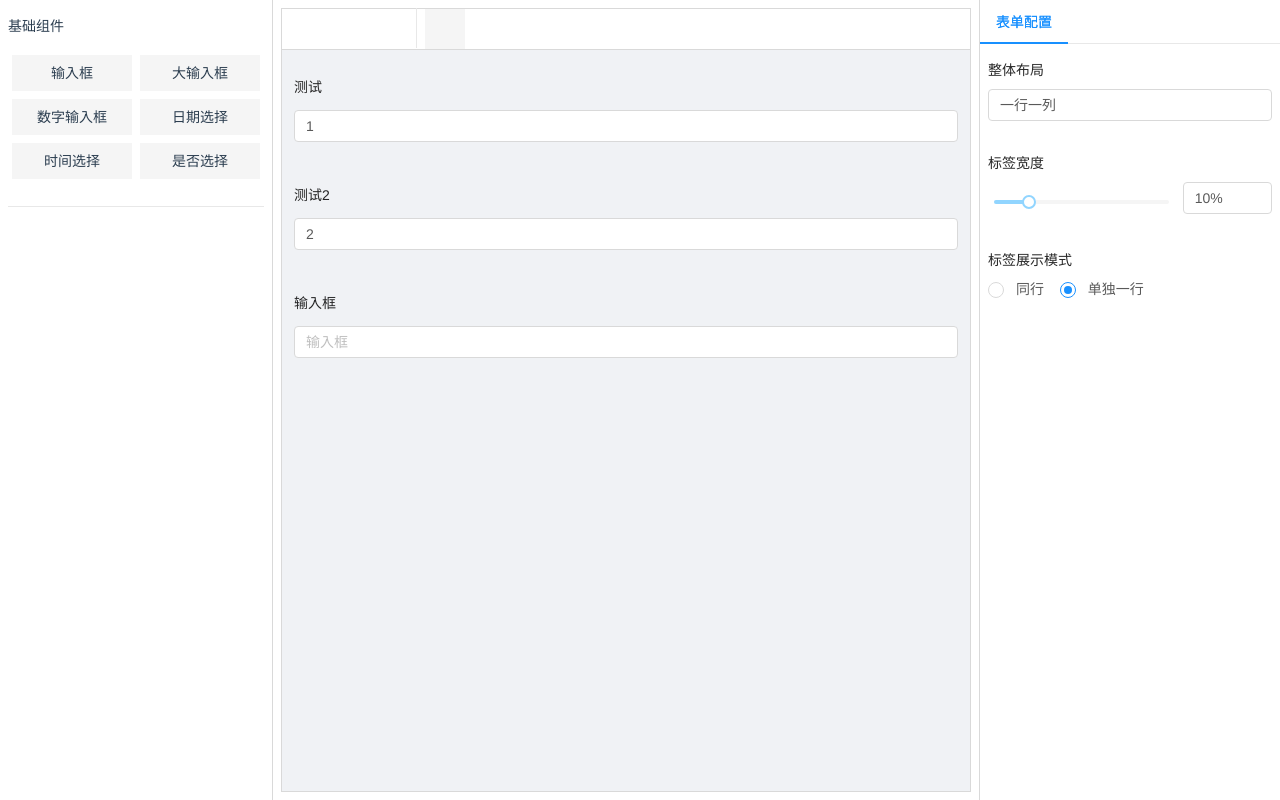
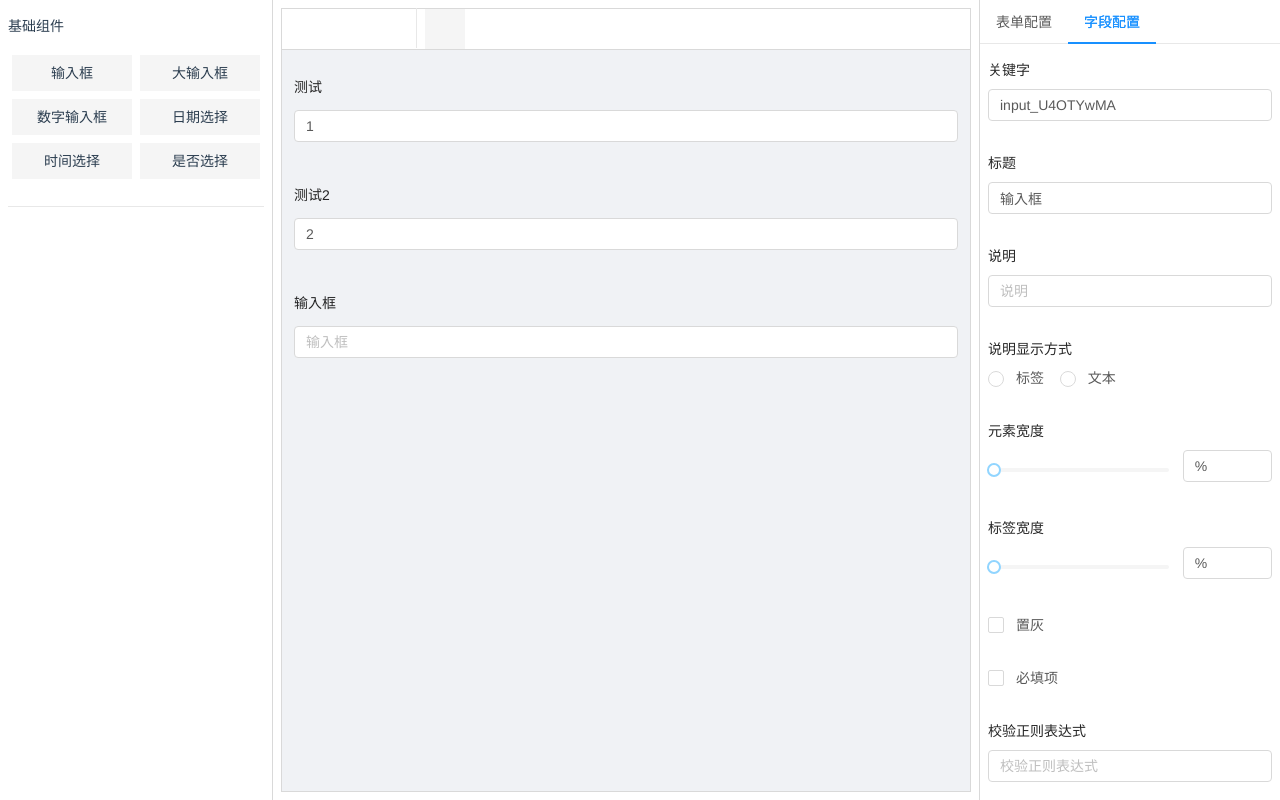
Before and after one commit to PomeloMan/vue-form-render, a Vue app: page / in a window 1280 px wide. Both pictures are taken after a click on the item "输入框". Built offline with nearby package versions, Linux system fonts and the light colour scheme.

Commit message:
feat: schema结构变动

```diff
--- a/examples/App.vue
+++ b/examples/App.vue
@@ -1,6 +1,6 @@
 <template>
   <div id="app">
-    <vue-form-render :schema="schema"></vue-form-render>
+    <vue-form-render v-model="schema"></vue-form-render>
   </div>
 </template>
 
@@ -14,20 +14,20 @@ export default {
           key1: '1',
           key2: '2',
         },
-        items: [
-          {
+        properties: {
+          'MTYxMTA0MDY2MTQ2OA==': {
             id: 'MTYxMTA0MDY2MTQ2OA==',
             key: 'key1',
             name: '测试',
             type: 'input',
           },
-          {
+          'MTYxMTA0MDY3NjE4NA==': {
             id: 'MTYxMTA0MDY3NjE4NA==',
             key: 'key2',
             name: '测试2',
             type: 'input',
           },
-        ],
+        },
         configs: {
           grid: 1,
           labelWidth: 10,
--- a/packages/Generator/src/index.vue
+++ b/packages/Generator/src/index.vue
@@ -4,21 +4,22 @@
     <!-- 组件菜单 -->
     <vfr-component-layout
       class="vfr-component-layout"
-      @addFormItem="addFormItem"
+      @select="addFormItem"
     ></vfr-component-layout>
     <!-- 表单 -->
     <vfr-form-render
       ref="render"
       class="vfr-form-render"
-      :schema="configs.schema"
-      @select="handleSelect"
-      @cancel="handleCancel"
+      v-model="schema"
+      @select="selectFormField"
+      @cancel="unSelectFormField"
     ></vfr-form-render>
     <!-- 表单属性配置 -->
     <vfr-property-layout
       ref="property"
       class="vfr-property-layout"
-      :configs="configs.property"
+      v-model="schema"
+      :configs="configs"
     ></vfr-property-layout>
   </div>
 </template>
@@ -35,88 +36,69 @@ export default {
     VfrFormRender: FormLayout.FormRender,
     VfrPropertyLayout: PropertyLayout,
   },
+  model: {
+    prop: 'data',
+    event: 'change',
+  },
   props: {
-    schema: {
+    data: {
       type: Object,
       default: () => ({}),
     },
   },
-  watch: {
-    'configs.property.field.values': {
-      handler(val, old) {
-        if (val && !old) {
-          // 从无到有，自动切到字段配置Tab
-          this.$refs.property.activeKey = 'field-config'
-        } else if (!val && old) {
-          // 从有到无，自动切换到表单配置Tab
-          this.$refs.property.activeKey = 'form-config'
-        }
-        // 检查字段key字段是否变更，如果变更同步改schema数据
-        if (val && val.origin && val.key !== val.origin.key) {
-          const values = { ...this.schema.values }
-          values[val.key] = values[val.origin.key]
-          delete values[val.origin.key]
-          this.schema.values = values
-          val.origin.key = val.key // 更新旧对象属性
-        }
+  computed: {
+    schema: {
+      get() {
+        return this.data
       },
-      immediate: true,
-      deep: true,
+      set(val) {
+        this.$emit('change', val)
+      },
     },
-  },
-  computed: {
     configs: {
       get() {
         return {
-          schema: this.schema,
-          property: {
-            // 属性面板
-            form: { values: this.schema.configs, items: generateFormItems() }, // 表单配置
-            field: { values: this.field.values, items: this.field.items }, // 字段配置
-          },
+          formItems: generateFormItems(),
+          fieldItems: this.selectedFieldItems,
         }
-      },
-      set(val) {
-        console.log(val)
       },
     },
   },
   data() {
     return {
-      // 表单组件属性配置字段
-      field: {
-        values: null,
-        items: null,
-      },
+      // 选中项表单组件属性配置字段
+      selectedFieldItems: null,
     }
   },
   methods: {
     // 添加表单组件
     addFormItem(formItem) {
       this.$nextTick(() => {
-        if (this.$refs.render) {
-          this.$refs.render.selectedItemId = formItem.id
+        const { properties } = this.schema
+        properties[formItem.id] = formItem
+        const { render } = this.$refs
+        if (render) {
+          render.id = formItem.id
+          this.selectFormField(formItem)
         }
-        const { items } = this.schema
-        items.push(formItem)
       })
     },
     // 表单布局，选中表单字段
-    handleSelect(formItem) {
-      // this.handleCancel()
+    selectFormField(formItem) {
       setTimeout(() => {
-        this.field.values = formItem
-        this.field.values.origin = { ...formItem } // 由于watch监听对象获取不到旧对象属性，这里添加origin属性存储旧对象
+        delete formItem._key
+        const { schema } = this
+        schema.__selected__ = { ...formItem } // 标记选中项
+        this.schema = { ...schema } // 重新赋值刷新子元素schema数据
         // 根据FormType获取对应的FormItems
-        this.field.items = generateFormItems(formItem.type)
+        this.selectedFieldItems = generateFormItems(formItem.type)
+        this.$refs.property.activeKey = 'field-config'
       }, 0)
     },
     // 表单布局，取消选中表单字段
-    handleCancel() {
-      if (this.field.values && this.field.values.origin)
-        delete this.field.values.origin
-      this.field.values = null
-      this.field.items = null
+    unSelectFormField() {
+      this.selectedFieldItems = null
+      this.$refs.property.activeKey = 'form-config'
     },
   },
 }
--- a/packages/Layout/Component/src/index.vue
+++ b/packages/Layout/Component/src/index.vue
@@ -7,7 +7,7 @@
         <ul>
           <template v-for="comp in basicComponents">
             <div :key="comp.id" draggable="true">
-              <li class="list-item" @click="addFormItem(comp)">
+              <li class="list-item" @click="select(comp)">
                 {{ comp.name }}
               </li>
             </div>
@@ -44,10 +44,10 @@ export default {
     }
   },
   methods: {
-    addFormItem(formItem) {
+    select(formItem) {
       formItem.id = generateTimeBase64()
       formItem.key = `${formItem.type}_${formItem.id.substr(10, 8)}`
-      this.$emit('addFormItem', { ...formItem })
+      this.$emit('select', { ...formItem })
     },
   },
 }
--- a/packages/Layout/Form/src/form-field.vue
+++ b/packages/Layout/Form/src/form-field.vue
@@ -11,8 +11,8 @@
     </div>
     <!-- 底部操作栏（删除，复制） -->
     <div class="action-group" v-if="configs.editable && id === formItem.id">
-      <a-icon type="delete" @click="deleteFormItem(formItem, index)"></a-icon>
-      <a-icon type="copy" @click="copyFormItem(formItem, index)"></a-icon>
+      <a-icon type="delete" @click="handleEvents('delete', formItem)"></a-icon>
+      <a-icon type="copy" @click="handleEvents('copy', formItem)"></a-icon>
     </div>
     <!-- 表单项 -->
     <vfr-form-item
@@ -20,7 +20,7 @@
       :formItem="formItem"
       :labelCol="() => labelCol(formItem)"
       :wrapperCol="() => wrapperCol(formItem)"
-      @checked="formData = $event"
+      @checked="handleChecked(formItem.key, $event)"
     ></vfr-form-item>
   </div>
 </template>
@@ -28,7 +28,6 @@
 <script>
 import Icon from 'ant-design-vue/lib/icon'
 import FormItem from './form-item'
-import { generateTimeBase64 } from '../../../Utils'
 
 export default {
   name: 'vfr-form-field',
@@ -44,11 +43,6 @@ export default {
     // 当前选中的表单项ID
     id: {
       type: String,
-      default: null,
-    },
-    // 表单项索引，用于删除与复制
-    index: {
-      type: Number,
       default: null,
     },
     // 表单配置信息
@@ -91,19 +85,18 @@ export default {
     return {}
   },
   methods: {
-    // 删除表单项
-    deleteFormItem(formItem, index) {
-      this.formItems.splice(index, 1)
-      this.id = null
+    /**
+     * 处理事件
+     * @param name 事件名称
+     * @param value 事件参数
+     */
+    handleEvents(name, value) {
+      this.$emit('events', name, value)
     },
-    // 复制表单项
-    copyFormItem(formItem, index) {
-      const formItemCopy = { ...formItem }
-      formItemCopy.id = generateTimeBase64()
-      this.formItems.splice(index + 1, 0, formItemCopy)
-      setTimeout(() => {
-        this.id = formItemCopy.id
-      }, 0)
+    handleChecked(key, val) {
+      const formData = { ...this.formData }
+      formData[key] = val
+      this.formData = formData
     },
   },
 }
--- a/packages/Layout/Form/src/form-item.vue
+++ b/packages/Layout/Form/src/form-item.vue
@@ -258,11 +258,9 @@ export default {
   },
   methods: {
     handleChecked(formItem) {
-      event.preventDefault();
-      event.stopPropagation();
-      const form = { ...this.form }
-      form[formItem.key] = !form[formItem.key]
-      this.$emit('checked', form)
+      event.preventDefault()
+      event.stopPropagation()
+      this.$emit('checked', !this.form[formItem.key])
     },
   },
 }
--- a/packages/Layout/Form/src/form-render.vue
+++ b/packages/Layout/Form/src/form-render.vue
@@ -22,8 +22,8 @@
             >
               <transition-group style="display: block">
                 <template v-for="(formItem, index) in formItems">
-                  <div :key="formItem.id" @click="select(formItem)">
                   <vfr-form-field
+                    :key="formItem.id"
                     :labelCol="() => labelCol(formItem)"
                     :wrapperCol="() => wrapperCol(formItem)"
                     v-model="formData"
@@ -35,12 +35,13 @@
                       hidden: formItem.hidden,
                     }"
                     :class="{
-                        active: id === formItem.id,
+                      active: id === formItem.id && editable,
                       editable: editable,
                     }"
                     :style="{ width: elementWidth(formItem) }"
+                    @click.native="select(formItem)"
+                    @events="handleEvents"
                   ></vfr-form-field>
-                  </div>
                 </template>
               </transition-group>
             </draggable>
@@ -62,12 +63,10 @@
 <script>
 import FormModel from 'ant-design-vue/lib/form-model'
 import Input from 'ant-design-vue/lib/input'
-
 import FormField from './form-field'
 import FormToolbar from './form-toolbar'
-
 import Draggable from 'vuedraggable'
-import { generateToolbarMenus } from '../../../Utils'
+import { generateTimeBase64, generateToolbarMenus } from '../../../Utils'
 
 export const layoutConfig = {
   horizontal: {
@@ -100,16 +99,6 @@ export default {
       default: () => ({ values: {}, items: [], configs: {} }),
     },
   },
-  watch: {
-    schema: {
-      handler(val) {
-        console.log(val)
-        this.$emit('change', val)
-      },
-      immediate: true,
-      deep: true,
-    },
-  },
   computed: {
     // JSON格式化
     schemaJson() {
@@ -140,10 +129,28 @@ export default {
     // 表单项集合
     formItems: {
       get() {
-        return this.schema.items
+        const formItems = []
+        Object.keys(this.schema.properties).forEach((key) => {
+          formItems.push(this.schema.properties[key])
+        })
+        return formItems
       },
-      set(val) {
-        this.schema.items = val
+      set(items) {
+        const properties = {}
+        items.forEach((item) => {
+          properties[item.id] = item
+        })
+        const schema = { ...this.schema }
+        schema.properties = properties
+        if (items.length < this.formItems.length) {
+          delete schema.__selected__
+        } else if (items.length > this.formItems.length) {
+          const selectedItem = items.find((item) => item.id === this.id)
+          if (selectedItem) {
+            schema.__selected__ = { ...selectedItem }
+          }
+        }
+        this.$emit('change', schema)
       },
     },
     // 拖拽组件属性
@@ -226,6 +233,38 @@ export default {
         }
       }
     },
+    handleEvents(name, value) {
+      switch (name) {
+        case 'delete':
+          this.deleteFormField(value)
+          break
+        case 'copy':
+          this.copyFormField(value)
+          break
+        default:
+          break
+      }
+    },
+    // 删除表单项
+    deleteFormField(formItem) {
+      event.preventDefault()
+      event.stopPropagation()
+      this.cancelSelect()
+      this.formItems = this.formItems.filter((item) => item.id !== formItem.id)
+    },
+    // 复制表单项
+    copyFormField(formItem) {
+      event.preventDefault()
+      event.stopPropagation()
+      const formItemCopy = { ...formItem }
+      formItemCopy.id = generateTimeBase64()
+      formItemCopy.key = formItemCopy.type + '_' + formItemCopy.id.substr(10, 8)
+      const formItems = [...this.formItems]
+      const index = formItems.findIndex((item) => item.id === formItem.id)
+      formItems.splice(index + 1, 0, formItemCopy)
+      this.id = formItemCopy.id
+      this.formItems = formItems
+    },
   },
 }
 </script>
--- a/packages/Layout/Property/src/index.vue
+++ b/packages/Layout/Property/src/index.vue
@@ -9,12 +9,12 @@
         style="height: 100%"
       >
         <a-tab-pane key="form-config" tab="表单配置">
-          <a-form-model :model="formConfig" layout="vertical">
-            <template v-for="formConfigItem in formConfigItems">
+          <a-form-model :model="formData" layout="vertical">
+            <template v-for="formItem in formItems">
               <vfr-form-item
-                :key="formConfigItem.key"
-                :form="formConfig"
-                :formItem="formConfigItem"
+                :key="formItem.key"
+                :form="formData"
+                :formItem="formItem"
               ></vfr-form-item>
             </template>
           </a-form-model>
@@ -22,16 +22,16 @@
         <a-tab-pane
           key="field-config"
           tab="字段配置"
-          v-if="fieldConfig !== null && fieldConfigItems !== null"
+          v-if="fieldData !== null && fieldItems !== null"
         >
-          <a-form-model :model="fieldConfig" layout="vertical">
-            <template v-for="fieldConfigItem in fieldConfigItems">
+          <a-form-model v-model="fieldData" layout="vertical">
+            <template v-for="fieldItem in fieldItems">
               <vfr-form-item
-                :key="fieldConfigItem.key"
-                :form="fieldConfig"
-                :formItem="fieldConfigItem"
-                :hidden="fieldConfigItem.hidden"
-                @checked="fieldConfig = $event"
+                :key="fieldItem.key"
+                :form="fieldData"
+                :formItem="fieldItem"
+                :hidden="fieldItem.hidden"
+                @checked="handleChecked(fieldItem.key, $event)"
               ></vfr-form-item>
             </template>
           </a-form-model>
@@ -53,39 +53,74 @@ export default {
     AFormModel: FormModel,
     VfrFormItem: FormItem,
   },
+  model: {
+    prop: 'schema',
+    event: 'change',
+  },
   props: {
+    schema: {
+      type: Object,
+      default: () => ({}),
+    },
     configs: {
       type: Object,
-      default: () => ({
-        form: {
-          values: null, // 值
-          items: [], // 字段
-        }, // 表单属性配置
-        field: {
-          values: null, // 值
-          items: [], // 字段
-        }, // 字段属性配置
-      }),
+      default: () => ({}),
     },
   },
   computed: {
-    formConfig() {
-      return this.configs.form.values
+    // 表单配置
+    formData() {
+      return this.schema.configs
     },
-    formConfigItems() {
-      return this.configs.form.items
+    // 表单配置项
+    formItems() {
+      return this.configs.formItems
     },
-    fieldConfig() {
-      return this.configs.field.values
+    // 字段配置
+    fieldData: {
+      get() {
+        if (this.schema.__selected__) {
+          const id = this.schema.__selected__.id
+          return this.schema.properties[id]
+        }
+        return null
+      },
+      set(val) {
+        const id = this.schema.__selected__.id
+        this.schema.properties[id] = val
+      },
     },
-    fieldConfigItems() {
-      return this.configs.field.items
+    // 字段配置项
+    fieldItems() {
+      return this.configs.fieldItems
+    },
+  },
+  watch: {
+    // 检查字段key字段是否变更，如果变更同步改schema.values数据
+    'fieldData.key': {
+      handler(key, old) {
+        const { __selected__ } = this.schema
+        if (old === (__selected__ && __selected__.key)) {
+          const { schema } = this
+          schema.values[key] = schema.values[old]
+          delete schema.values[old]
+          this.schema.__selected__.key = key
+          this.$emit('change', schema)
+        }
+      },
     },
   },
   data() {
     return {
       activeKey: 'form-config',
     }
+  },
+  methods: {
+    handleChecked(key, val) {
+      const fieldData = { ...this.fieldData }
+      fieldData[key] = val
+      this.fieldData = fieldData
+    },
   },
 }
 </script>
--- a/packages/Utils/index.js
+++ b/packages/Utils/index.js
@@ -136,15 +136,19 @@ export function generateBaseItems() {
     {
       key: 'disabled',
       name: '置灰',
-      type: 'checkbox-group',
-      options: [{ label: '置灰', value: true }]
+      type: 'checkbox',
     },
     {
       key: 'required',
       name: '必填项',
-      type: 'checkbox-group',
-      options: [{ label: '必填项', value: true }]
+      type: 'checkbox',
     },
+    // {
+    //   key: 'required',
+    //   name: '必填项',
+    //   type: 'checkbox-group',
+    //   options: [{ label: '必填项', value: true }]
+    // },
     { key: 'pattern', name: '校验正则表达式', type: 'input' }
   ]
 }
```
Lines whose indentation alone changed are shown as unchanged.
